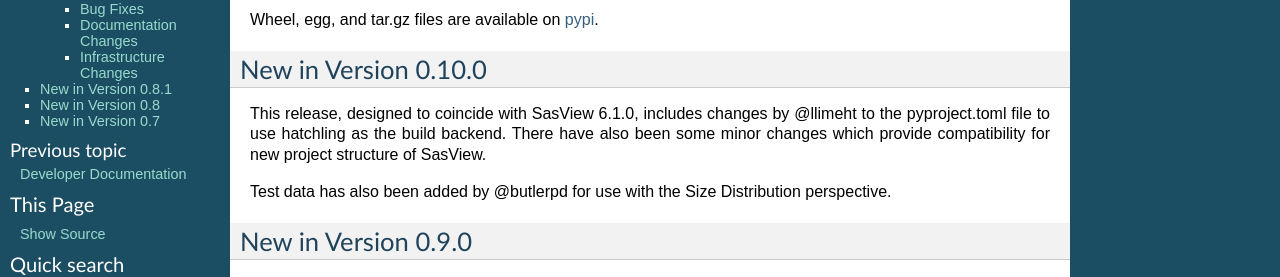
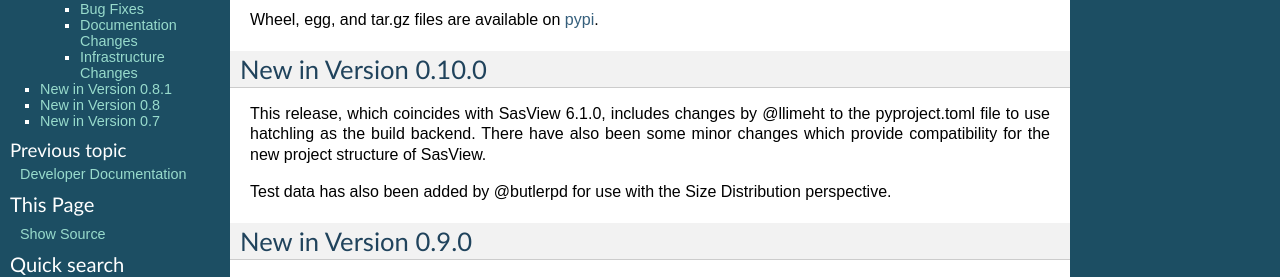
Before and after one commit to SasView/sasdata, a Sphinx documentation site: the page built from docs/source/user/RELEASE.rst, in a window 1280 px wide. Shown: the part 185-462 px from the top of the page. Built offline with Sphinx 7.4.7, drawn with Linux system fonts in a browser that asks for light colours; pages that are not in the unit, such as notebooks, are missing from menus; the version number could not be read and is left out.

Commit message:
Minor edits.

```diff
--- a/docs/source/user/RELEASE.rst
+++ b/docs/source/user/RELEASE.rst
@@ -17,10 +17,10 @@ Wheel, egg, and tar.gz files are available on `pypi <https://pypi.org/project/sa
 New in Version 0.10.0
 ---------------------
 
-This release, designed to coincide with SasView 6.1.0, includes changes by @llimeht to the
-pyproject.toml file to use hatchling as the build backend. There have also been
-some minor changes which provide compatibility for new project structure of
-SasView.
+This release, which coincides with SasView 6.1.0, includes changes by @llimeht
+to the pyproject.toml file to use hatchling as the build backend. There have
+also been some minor changes which provide compatibility for the new project
+structure of SasView.
 
 Test data has also been added by @butlerpd for use with the Size Distribution perspective.
 
```
